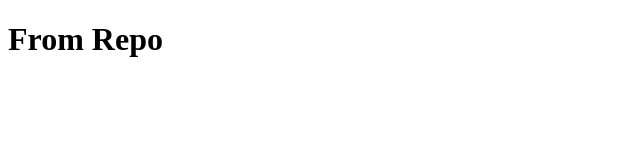
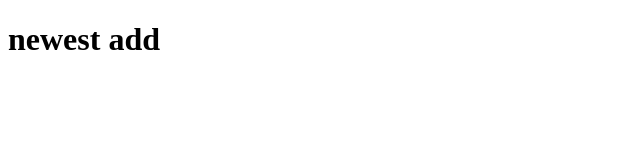
Before and after one commit to hellomitchellh/we-love, a plain HTML site: page newestAdd.html in a window 1280 px wide. Shown: the whole page, 0-640 px from the left. Drawn offline with Linux system fonts and the light colour scheme.

Commit message:
updated newestAdd

```diff
--- a/newestAdd.html
+++ b/newestAdd.html
@@ -4,9 +4,9 @@
     <meta charset="UTF-8">
     <meta http-equiv="X-UA-Compatible" content="IE=edge">
     <meta name="viewport" content="width=device-width, initial-scale=1.0">
-    <title>From repo</title>
+    <title>newest add</title>
 </head>
 <body>
-    <h1>From Repo</h1>
+    <h1>newest add</h1>
 </body>
 </html>
```
